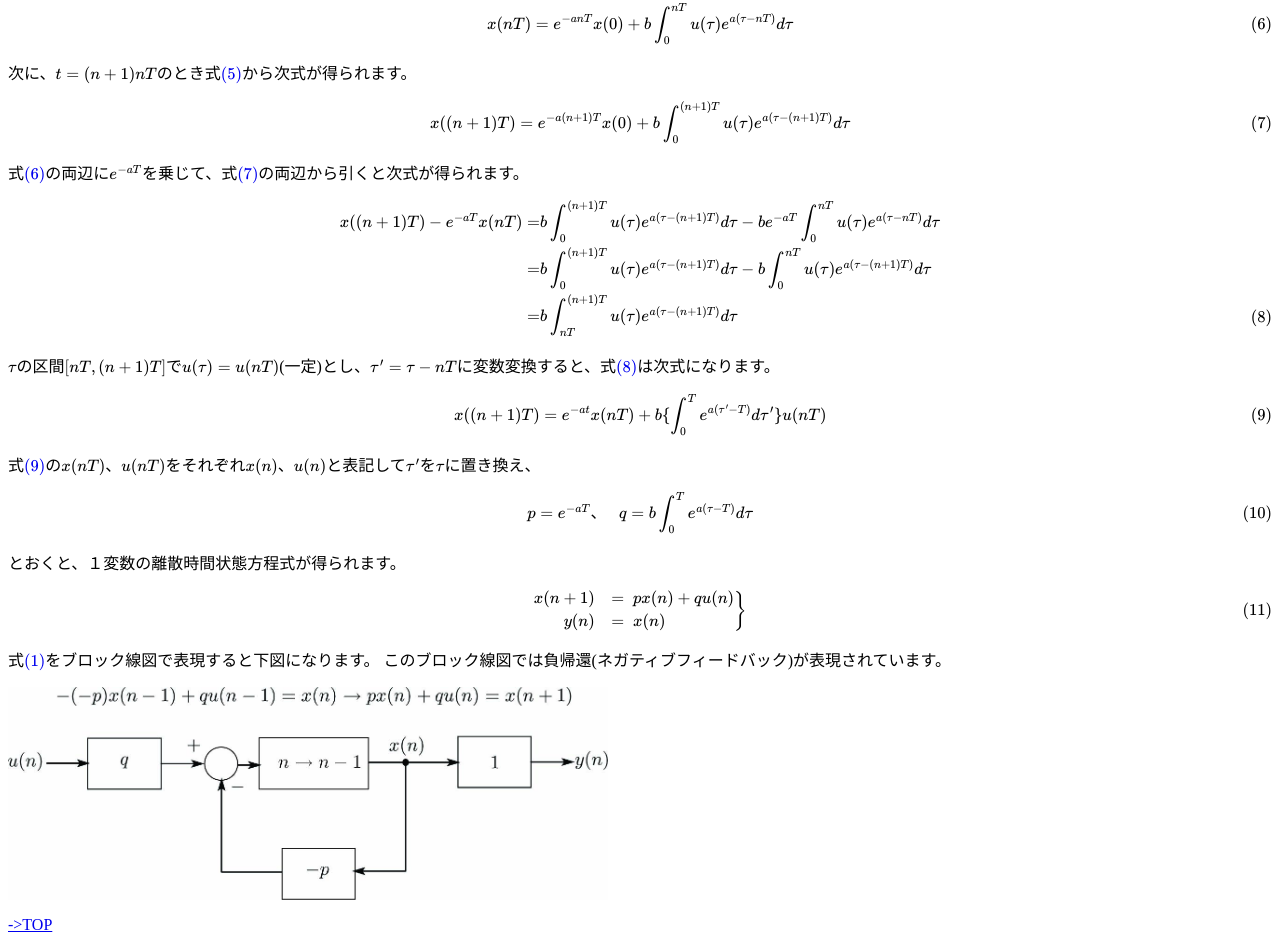
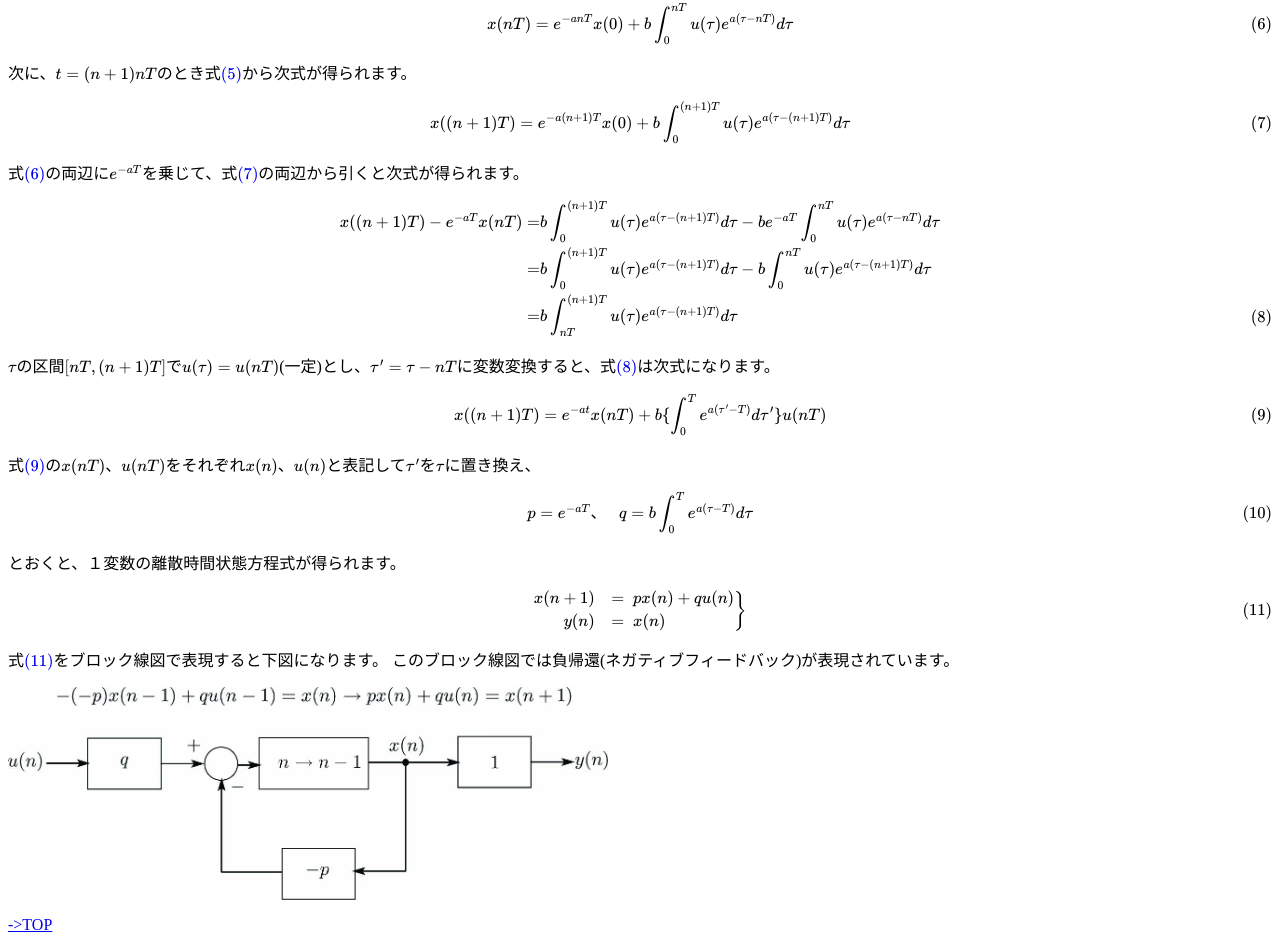
Before and after one commit to AoyamaKohbo/StateEq, a plain HTML site: page index.html in a window 1280 px wide. Shown: the part 921-1871 px from the top of the page. Drawn offline with nearby package versions, Linux system fonts and the light colour scheme; some packages are replaced by stand-ins of ours.

Commit message:
Add files via upload

```diff
--- a/index.html
+++ b/index.html
@@ -99,7 +99,7 @@
     \right\} \label{eq:DiscSys}
     \end{align}
 
-    <p>式\eqref{eq:SysEqn}をブロック線図で表現すると下図になります。
+    <p>式\eqref{eq:DiscSys}をブロック線図で表現すると下図になります。
       このブロック線図では負帰還(ネガティブフィードバック)が表現されています。
     </p>
         <img src="BlockDiagDgt.jpg" width=600px>
```
